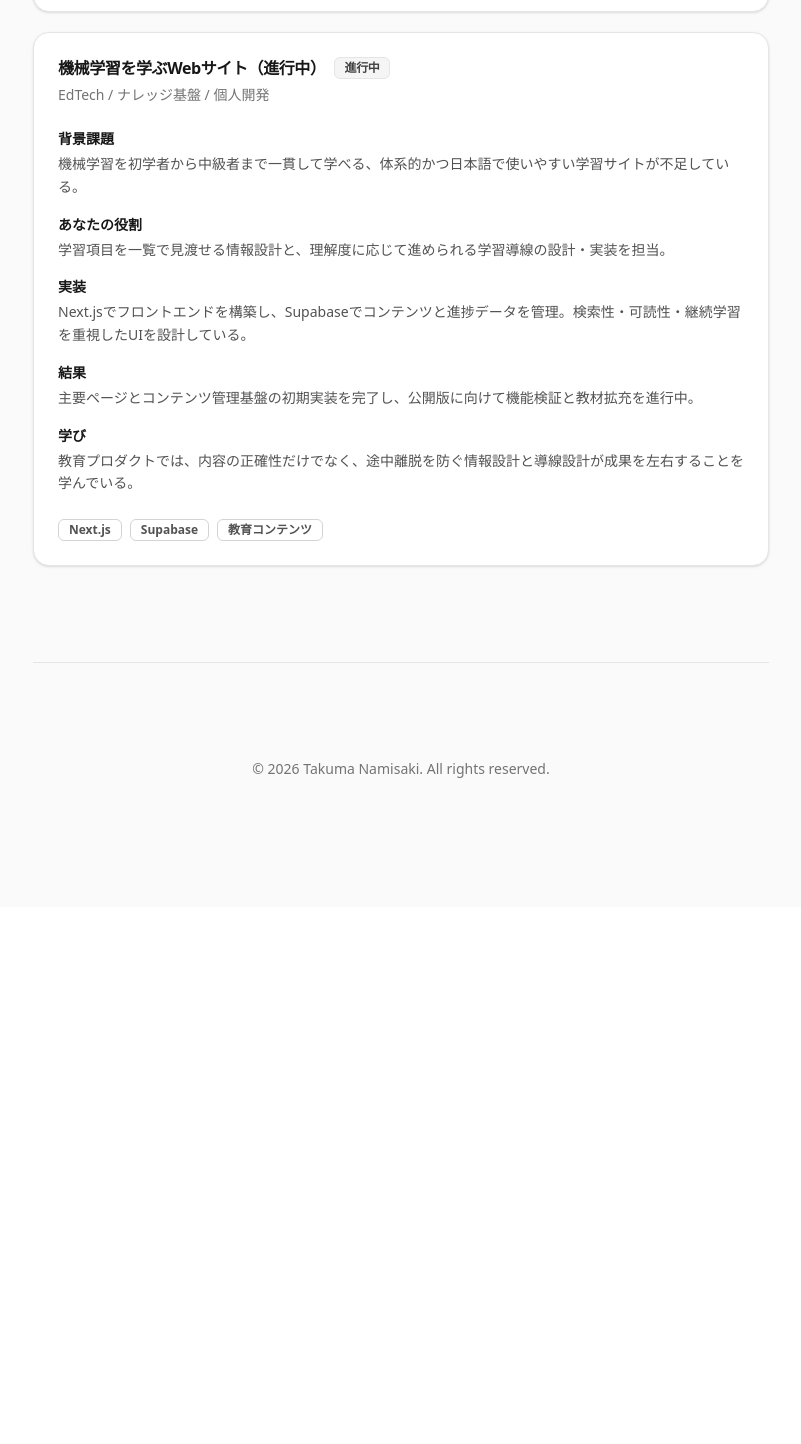
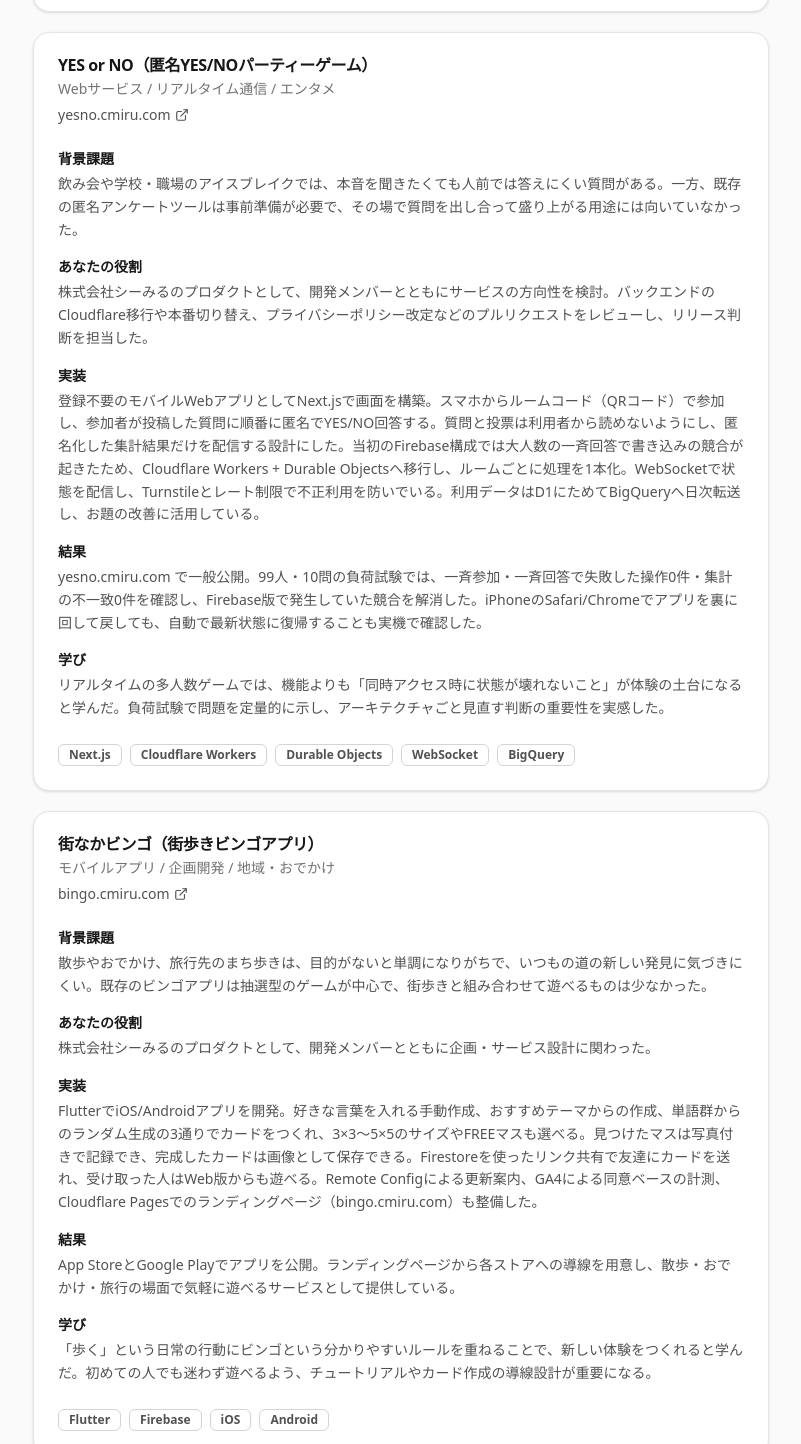
Before and after one commit to nekomanma91823/nekomanma91823.github.io, a Next.js app: page / in a window 1280 px wide. Shown: the part 3002-4446 px from the top of the page, without its empty margins (399-1200 px from the left). Before the commit the page ends 3909 px from the top, so only its background shows below. Built offline with nearby package versions, Linux system fonts and the light colour scheme.

Commit message:
Add YES or NO and Machinaka Bingo to projects
Add project entries (ja/en) for yesno.cmiru.com and bingo.cmiru.com,
and show an optional site link on project cards.

Co-Authored-By: Claude Opus 5.5 <noreply@anthropic.com>
Claude-Session: https://claude.ai/code/session_01VhaGF1qrX261EvdkytMcFc

```diff
--- a/app/page.tsx
+++ b/app/page.tsx
@@ -448,6 +448,17 @@ export default function Home() {
                       )}
                     </CardTitle>
                     <CardDescription>{project.category}</CardDescription>
+                    {project.url && (
+                      <a
+                        href={project.url}
+                        target="_blank"
+                        rel="noopener noreferrer"
+                        className="inline-flex w-fit items-center gap-1 text-sm text-neutral-600 hover:text-neutral-900 underline-offset-4 hover:underline"
+                      >
+                        {project.url.replace(/^https?:\/\//, "")}
+                        <ExternalLink className="h-3.5 w-3.5" />
+                      </a>
+                    )}
                   </CardHeader>
                   <CardContent className="space-y-4">
                     <div>
--- a/data/projects.ts
+++ b/data/projects.ts
@@ -8,6 +8,7 @@ export interface ProjectItem {
   implementation: string;
   result: string;
   learning: string;
+  url?: string;
   status?: "ongoing";
 }
 
@@ -46,6 +47,40 @@ export const projectsDataByLocale: Record<Locale, ProjectItem[]> = {
         "2025年12月に幕張メッセ開催のボードゲームマーケットで展示し、海外来場者からファミリー層まで幅広く好評を得た。2026年4月よりAmazonで販売開始予定。",
       learning:
         "既存ゲームのルールに新技術を掛け合わせることで、体験価値は大きく再設計できると実感した。アイデア自体の新規性だけでなく、組み合わせの設計が差別化の鍵になる。",
+    },
+    {
+      id: "yes-or-no",
+      title: "YES or NO（匿名YES/NOパーティーゲーム）",
+      category: "Webサービス / リアルタイム通信 / エンタメ",
+      tags: ["Next.js", "Cloudflare Workers", "Durable Objects", "WebSocket", "BigQuery"],
+      problem:
+        "飲み会や学校・職場のアイスブレイクでは、本音を聞きたくても人前では答えにくい質問がある。一方、既存の匿名アンケートツールは事前準備が必要で、その場で質問を出し合って盛り上がる用途には向いていなかった。",
+      role:
+        "株式会社シーみるのプロダクトとして、開発メンバーとともにサービスの方向性を検討。バックエンドのCloudflare移行や本番切り替え、プライバシーポリシー改定などのプルリクエストをレビューし、リリース判断を担当した。",
+      implementation:
+        "登録不要のモバイルWebアプリとしてNext.jsで画面を構築。スマホからルームコード（QRコード）で参加し、参加者が投稿した質問に順番に匿名でYES/NO回答する。質問と投票は利用者から読めないようにし、匿名化した集計結果だけを配信する設計にした。当初のFirebase構成では大人数の一斉回答で書き込みの競合が起きたため、Cloudflare Workers + Durable Objectsへ移行し、ルームごとに処理を1本化。WebSocketで状態を配信し、Turnstileとレート制限で不正利用を防いでいる。利用データはD1にためてBigQueryへ日次転送し、お題の改善に活用している。",
+      result:
+        "yesno.cmiru.com で一般公開。99人・10問の負荷試験では、一斉参加・一斉回答で失敗した操作0件・集計の不一致0件を確認し、Firebase版で発生していた競合を解消した。iPhoneのSafari/Chromeでアプリを裏に回して戻しても、自動で最新状態に復帰することも実機で確認した。",
+      learning:
+        "リアルタイムの多人数ゲームでは、機能よりも「同時アクセス時に状態が壊れないこと」が体験の土台になると学んだ。負荷試験で問題を定量的に示し、アーキテクチャごと見直す判断の重要性を実感した。",
+      url: "https://yesno.cmiru.com",
+    },
+    {
+      id: "machinaka-bingo",
+      title: "街なかビンゴ（街歩きビンゴアプリ）",
+      category: "モバイルアプリ / 企画開発 / 地域・おでかけ",
+      tags: ["Flutter", "Firebase", "iOS", "Android"],
+      problem:
+        "散歩やおでかけ、旅行先のまち歩きは、目的がないと単調になりがちで、いつもの道の新しい発見に気づきにくい。既存のビンゴアプリは抽選型のゲームが中心で、街歩きと組み合わせて遊べるものは少なかった。",
+      role:
+        "株式会社シーみるのプロダクトとして、開発メンバーとともに企画・サービス設計に関わった。",
+      implementation:
+        "FlutterでiOS/Androidアプリを開発。好きな言葉を入れる手動作成、おすすめテーマからの作成、単語群からのランダム生成の3通りでカードをつくれ、3×3〜5×5のサイズやFREEマスも選べる。見つけたマスは写真付きで記録でき、完成したカードは画像として保存できる。Firestoreを使ったリンク共有で友達にカードを送れ、受け取った人はWeb版からも遊べる。Remote Configによる更新案内、GA4による同意ベースの計測、Cloudflare Pagesでのランディングページ（bingo.cmiru.com）も整備した。",
+      result:
+        "App StoreとGoogle Playでアプリを公開。ランディングページから各ストアへの導線を用意し、散歩・おでかけ・旅行の場面で気軽に遊べるサービスとして提供している。",
+      learning:
+        "「歩く」という日常の行動にビンゴという分かりやすいルールを重ねることで、新しい体験をつくれると学んだ。初めての人でも迷わず遊べるよう、チュートリアルやカード作成の導線設計が重要になる。",
+      url: "https://bingo.cmiru.com",
     },
     {
       id: "ml-learning-site",
@@ -99,6 +134,40 @@ export const projectsDataByLocale: Record<Locale, ProjectItem[]> = {
         "Even familiar game mechanics can generate new value when combined with the right technology and interaction design.",
     },
     {
+      id: "yes-or-no",
+      title: "YES or NO (Anonymous Yes/No Party Game)",
+      category: "Web Service / Real-time Communication / Entertainment",
+      tags: ["Next.js", "Cloudflare Workers", "Durable Objects", "WebSocket", "BigQuery"],
+      problem:
+        "At parties or icebreakers at school and work, some questions are hard to answer honestly in front of others. Existing anonymous survey tools require advance setup and are not designed for asking questions on the spot and enjoying the results together.",
+      role:
+        "As a CMIRU product, worked with the development team on the service direction. Reviewed pull requests for the backend migration to Cloudflare, the production cutover, and the privacy policy revision, and made release decisions.",
+      implementation:
+        "Built a sign-up-free mobile web app with Next.js. Players join a room with a room code (or QR code) and anonymously answer YES/NO to questions posted by participants in turn. Questions and votes are never readable by clients; only anonymized aggregate results are delivered. Because the initial Firebase setup suffered write contention when many players answered at once, the backend was migrated to Cloudflare Workers + Durable Objects so each room is processed sequentially. State is pushed over WebSocket, abuse is prevented with Turnstile and rate limiting, and usage data is buffered in D1 and exported daily to BigQuery to improve question content.",
+      result:
+        "Publicly launched at yesno.cmiru.com. A load test with 99 players and 10 questions showed zero failed operations and zero result mismatches for simultaneous joins and answers, resolving the contention seen in the Firebase version. Also verified on real iPhones (Safari/Chrome) that the app recovers to the latest state automatically after returning from the background.",
+      learning:
+        "In real-time multiplayer games, keeping state consistent under concurrent access is the foundation of the experience. Quantifying the problem through load testing made it possible to justify rethinking the architecture itself.",
+      url: "https://yesno.cmiru.com",
+    },
+    {
+      id: "machinaka-bingo",
+      title: "Machinaka Bingo (Town-Walking Bingo App)",
+      category: "Mobile App / Product Planning / Local & Outings",
+      tags: ["Flutter", "Firebase", "iOS", "Android"],
+      problem:
+        "Walks, outings, and sightseeing strolls can feel monotonous without a goal, making it easy to miss new discoveries on familiar streets. Most bingo apps are draw-based games, and few are designed to be played while walking around town.",
+      role:
+        "As a CMIRU product, took part in planning and service design together with the development team.",
+      implementation:
+        "Developed an iOS/Android app with Flutter. Cards can be created in three ways (entering your own words, choosing from recommended themes, or random generation from word sets), with sizes from 3x3 to 5x5 and an optional FREE cell. Found cells can be recorded with photos, and completed cards can be saved as images. Cards can be shared with friends via links backed by Firestore, and recipients can also play on the web. Also set up update prompts with Remote Config, consent-based GA4 tracking, and a landing page on Cloudflare Pages (bingo.cmiru.com).",
+      result:
+        "Released on the App Store and Google Play, with a landing page linking to both stores, offered as a casual way to enjoy walks, outings, and trips.",
+      learning:
+        "Layering a simple, familiar rule like bingo onto an everyday activity like walking can create a new experience. Onboarding, such as tutorials and a clear card-creation flow, is key for first-time users.",
+      url: "https://bingo.cmiru.com",
+    },
+    {
       id: "ml-learning-site",
       title: "Web Platform for Learning Machine Learning (In Progress)",
       category: "EdTech / Knowledge Platform / Personal Project",
```
